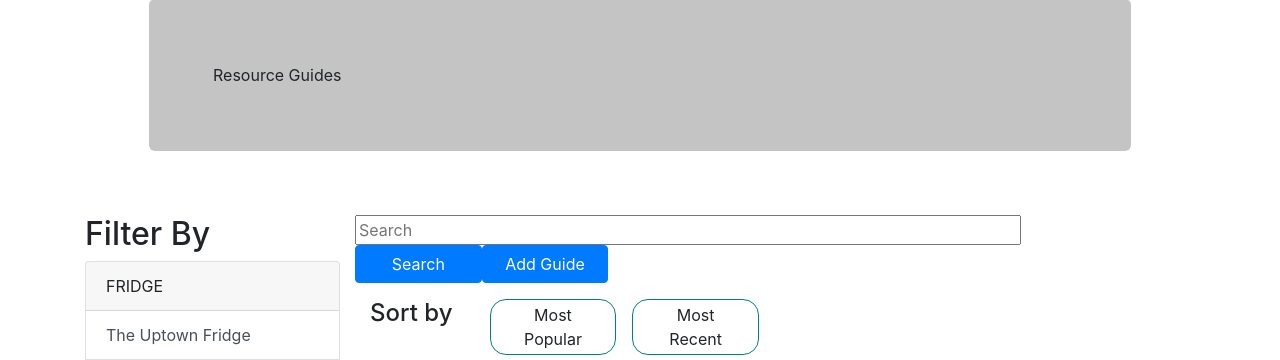
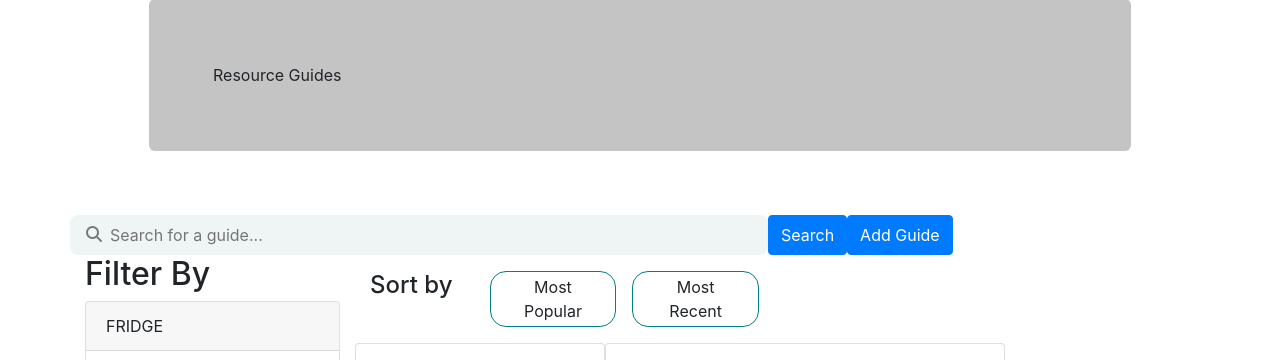
Before and after one commit to zoepanas/cf-resources, a Flask app: page /guides in a window 1280 px wide. Shown: the part 121-481 px from the top of the page. Run offline with Flask 2, Linux system fonts and the light colour scheme; some libraries are stand-ins or nearby versions.

Commit message:
Added some styling to guides page

```diff
--- a/static/css/guides.css
+++ b/static/css/guides.css
@@ -1,3 +1,6 @@
+body {
+  color: #5a6d6d;
+}
 .guides-tag {
   border-radius: 1rem;
   border: 1px solid teal;
@@ -11,3 +14,26 @@
   vertical-align: middle;
   margin: 1rem 0 1rem 0;
 }
+
+.search-bar {
+  border-radius: 0.5rem;
+  border: 0px;
+  background-color: #eff5f5;
+  padding: 0.5rem 0 0.5rem 2.5rem;
+  color: #797979;
+}
+
+.input-icons i {
+  position: absolute;
+  color: #797979;
+}
+
+.icon {
+  padding: 0.7rem 0 1rem 1rem;
+  min-width: 40px;
+}
+
+.guides-btn {
+  background-color: #5da0a2;
+  color: white;
+}
--- a/templates/guides.html
+++ b/templates/guides.html
@@ -4,6 +4,7 @@
     <link rel="stylesheet" type="text/css" href="../static/css/index.css" />
     <script src="http://code.jquery.com/jquery-3.3.1.min.js"></script>
     <script src="https://code.jquery.com/ui/1.12.0/jquery-ui.min.js"></script>
+    <script src="https://use.fontawesome.com/0b04c030ef.js"></script>
     <link
       rel="stylesheet"
       href="http://code.jquery.com/ui/1.12.1/themes/base/jquery-ui.css"
@@ -20,6 +21,33 @@
   <body>
     {% extends "layout.html" %} {% block content %}
     <div class="header-block">Resource Guides</div>
+    <div class="row">
+      <div class="input-icons">
+        <i class="fa fa-search icon"></i>
+        <input
+          class="search-bar"
+          id="guide-search-term"
+          size="60"
+          placeholder="Search for a guide..."
+        /><br />
+      </div>
+
+      <button
+        id="search-guide-btn"
+        type="button"
+        class="btn btn-primary guides-btn"
+      >
+        Search
+      </button>
+
+      <button
+        id="add-guide-btn"
+        type="button"
+        class="btn btn-primary guides-btn"
+      >
+        Add Guide
+      </button>
+    </div>
 
     <div class="row">
       <div class="col-3">
@@ -65,26 +93,6 @@
         </div>
       </div>
       <div class="col-md-8">
-        <div class="row">
-          <input id="guide-search-term" size="60" placeholder="Search" /><br />
-
-          <button
-            id="search-guide-btn"
-            type="button"
-            class="btn btn-primary col-md-2"
-          >
-            Search
-          </button>
-
-          <button
-            id="add-guide-btn"
-            type="button"
-            class="btn btn-primary col-md-2"
-          >
-            Add Guide
-          </button>
-        </div>
-
         <div class="sort-row row">
           <h4 class="col-md-2">Sort by</h4>
           <div class="col-md-2 guides-tag">Most Popular</div>
```
